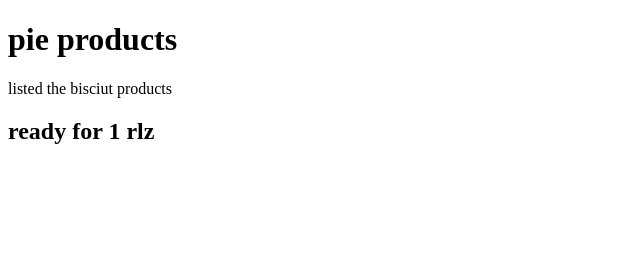
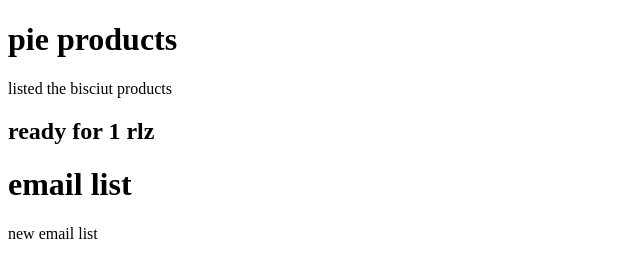
Before and after one commit to VaibhavShetter/com.pie1.demo, a plain HTML site: page WebContent/index.html in a window 1280 px wide. Shown: the whole page, without its empty margins (0-640 px from the left). Drawn offline with Linux system fonts and the light colour scheme.

Commit message:
new email list
email list

```diff
--- a/WebContent/index.html
+++ b/WebContent/index.html
@@ -11,5 +11,8 @@
 
 <h2>ready for 1 rlz </h2>
 
+<h1>email list </h1>
+<p>new email list</p>
+
 </body>
 </html>
```
